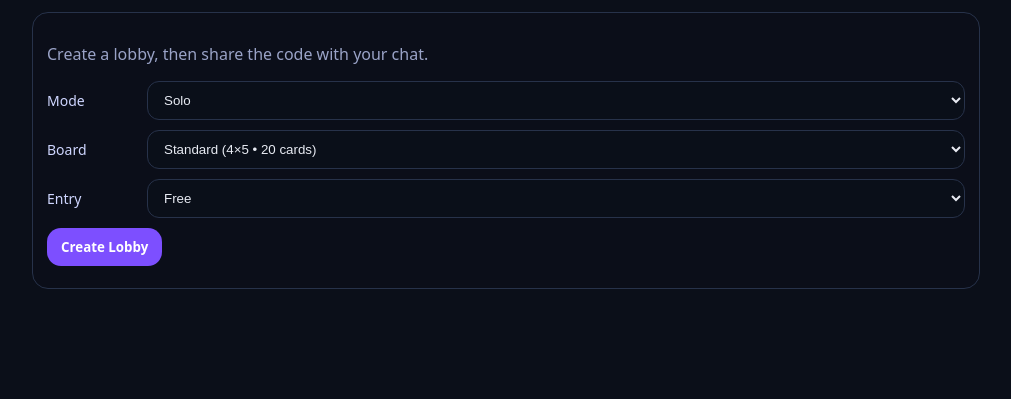
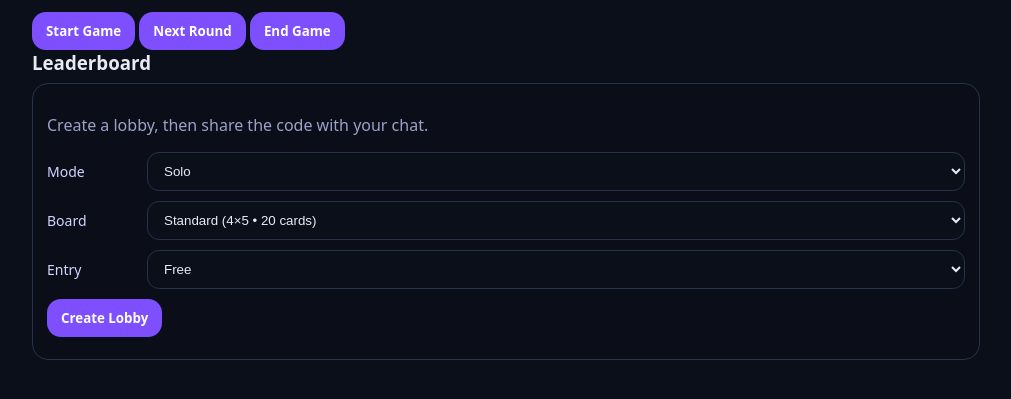
Before and after one commit to JessDoobie/Doobie_memory_game, a Python web app: template templates/host.html in a window 1280 px wide. Shown: the part 67-466 px from the top of the page, without its empty margins (134-1145 px from the left). Run offline with Jinja, Linux system fonts and the light colour scheme; the template is opened without the code that fills it, so the values that code supplies are empty.

Commit message:
Update host.html

```diff
--- a/templates/host.html
+++ b/templates/host.html
@@ -12,6 +12,15 @@
     <div class="topbar">
       <h1>🎲 Host Dashboard</h1>
     </div>
+    <div id="host-controls">
+  <button onclick="hostAction('start')">Start Game</button>
+  <button onclick="hostAction('next')">Next Round</button>
+  <button onclick="hostAction('end')">End Game</button>
+</div>
+
+<h3>Leaderboard</h3>
+<div id="leaderboard"></div>
+
 
     <!-- CREATE LOBBY -->
     <div class="card">
```
